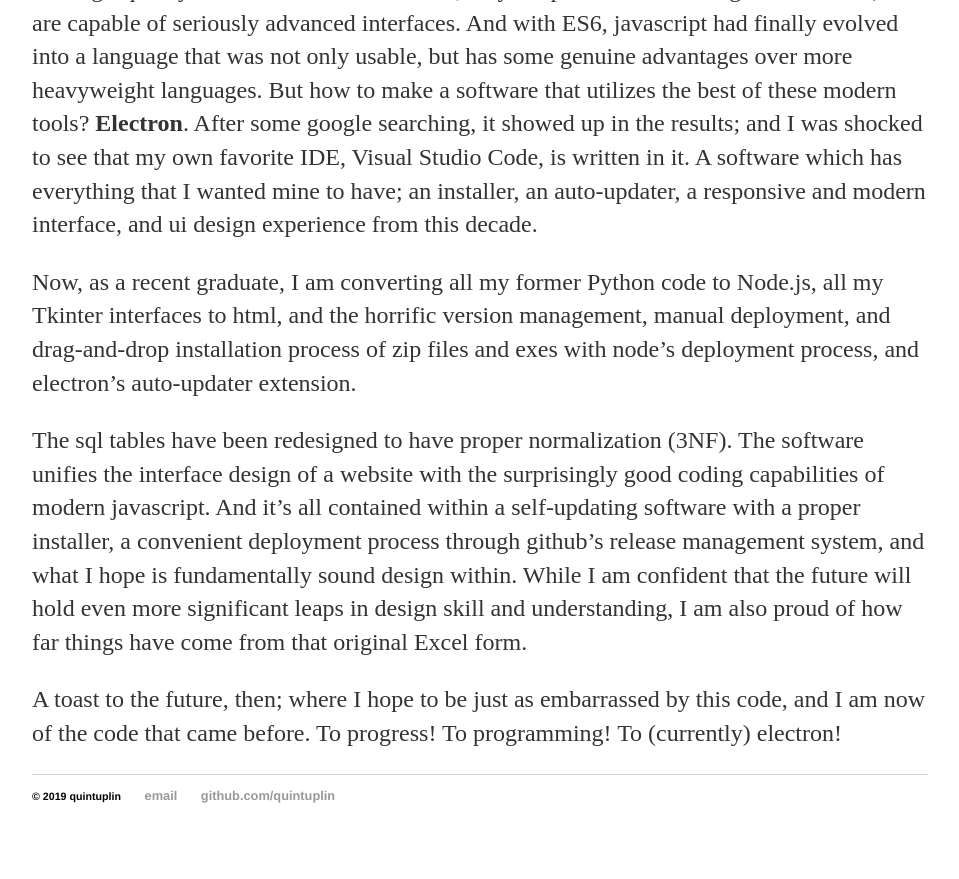
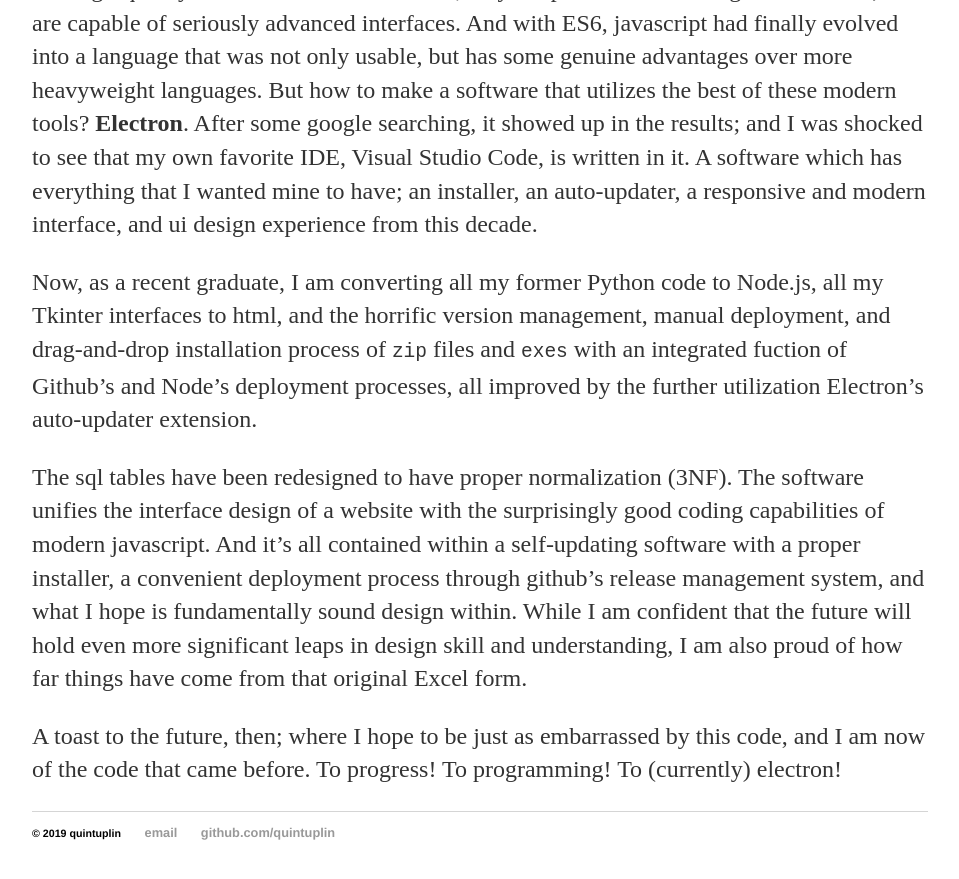
Before and after one commit to Quintuplin/quintuplin.github.io, a Jekyll site: the page built from _posts/2012-12-28-developing-while-learning.md, in a window 1280 px wide and 900 px high, scrolled down 4358 px. Shown: the top 879 px of the window, without its empty margins (160-1119 px from the left). Built offline with Jekyll 4.4.1, drawn with Linux system fonts in a browser that asks for light colours.

Commit message:
Update 2012-12-28-developing-while-learning.md

```diff
--- a/_posts/2012-12-28-developing-while-learning.md
+++ b/_posts/2012-12-28-developing-while-learning.md
@@ -45,7 +45,7 @@
 
 In my final term at school, having taken classes which finally covered the proper usage of SQL, and another which created a very basic familiarity with Node.js, an idea came about; web-styled software design. Interfaces created in css and html are by far the most intuitive and high-quality with the least wasted effort; they are pillars of web-design for a reason, and are capable of seriously advanced interfaces. And with ES6, javascript had finally evolved into a language that was not only usable, but has some genuine advantages over more heavyweight languages. But how to make a software that utilizes the best of these modern tools? **Electron**. After some google searching, it showed up in the results; and I was shocked to see that my own favorite IDE, Visual Studio Code, is written in it. A software which has everything that I wanted mine to have; an installer, an auto-updater, a responsive and modern interface, and ui design experience from this decade.
 
-Now, as a recent graduate, I am converting all my former Python code to Node.js, all my Tkinter interfaces to html, and the horrific version management, manual deployment, and drag-and-drop installation process of zip files and exes with node's deployment process, and electron's auto-updater extension.
+Now, as a recent graduate, I am converting all my former Python code to Node.js, all my Tkinter interfaces to html, and the horrific version management, manual deployment, and drag-and-drop installation process of `zip` files and `exes` with an integrated fuction of Github's and Node's deployment processes, all improved by the further utilization Electron's auto-updater extension.
 
 The sql tables have been redesigned to have proper normalization (3NF). The software unifies the interface design of a website with the surprisingly good coding capabilities of modern javascript. And it's all contained within a self-updating software with a proper installer, a convenient deployment process through github's release management system, and what I hope is fundamentally sound design within. While I am confident that the future will hold even more significant leaps in design skill and understanding, I am also proud of how far things have come from that original Excel form.
 
```
